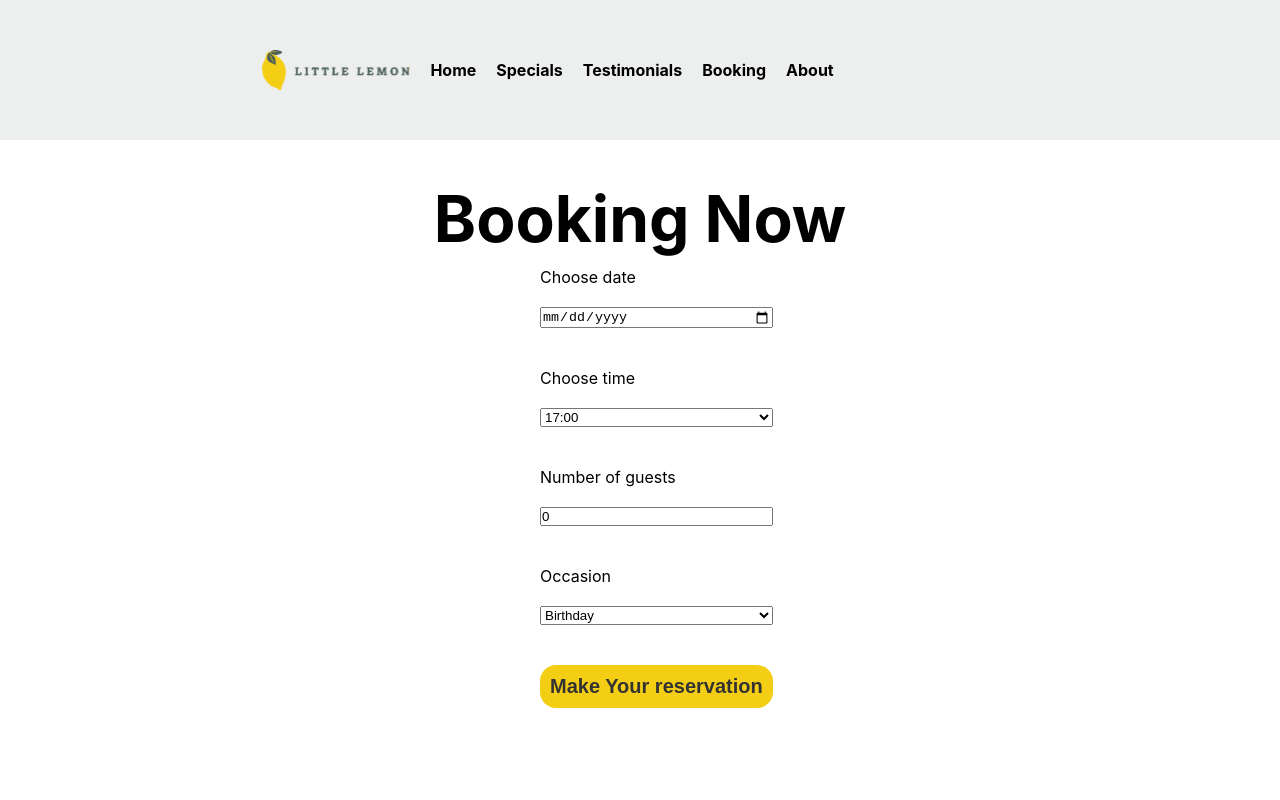
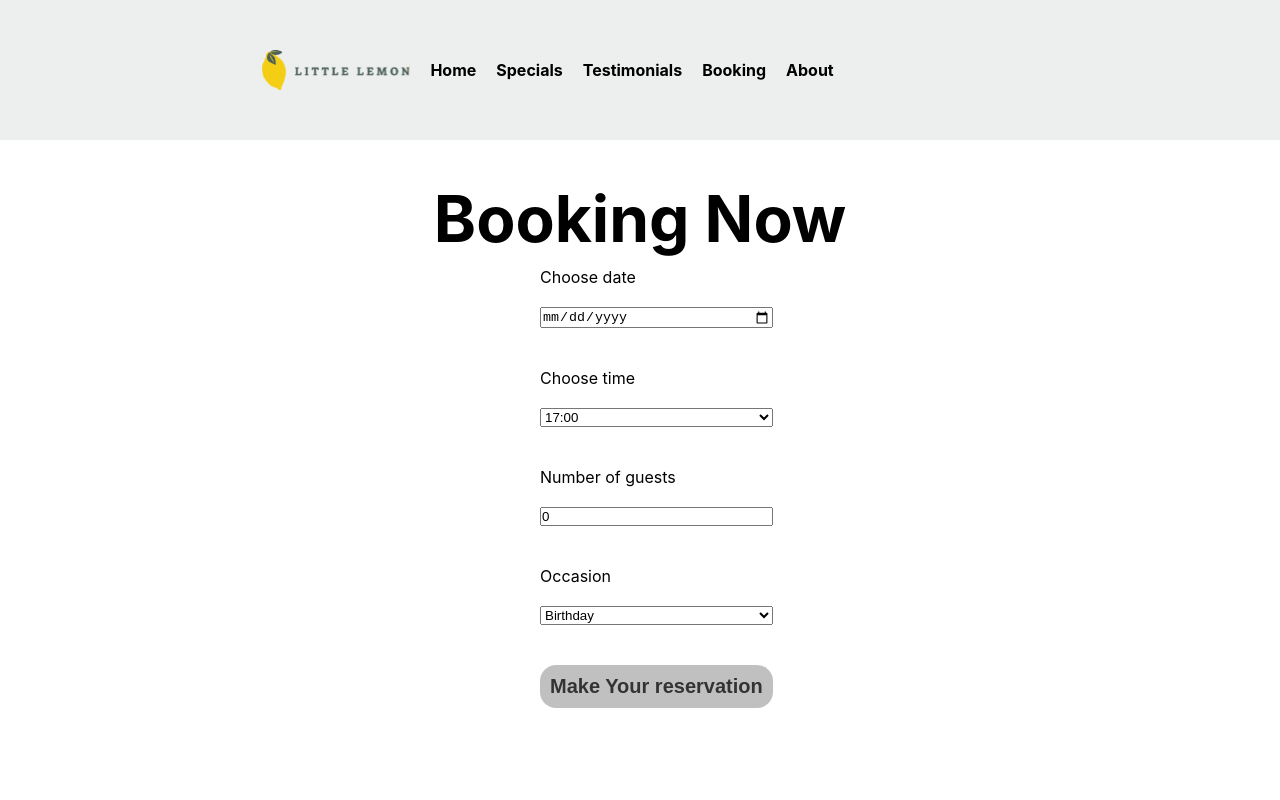
Before and after one commit to Mr-Monty999/meta-frontend-project-capstone, a React (Create React App) app: page /booking in a window 1280 px wide. Shown: the top 800 px of the page. Built offline with nearby package versions, Linux system fonts and the light colour scheme.

Commit message:
add test for form validation

```diff
--- a/src/App.css
+++ b/src/App.css
@@ -307,6 +307,6 @@ section {
   font-weight: bold;
 }
 .btn:disabled{
-  background-color: #495e57;
+  background-color: silver;
   cursor:not-allowed;
 }
--- a/src/components/BookingForm.js
+++ b/src/components/BookingForm.js
@@ -39,7 +39,7 @@ function BookingForm({ availableTimes, setAvailableTimes, submitForm }) {
         submitForm(values);
       }}
     >
-      {({ isValid, isSubmitting, errors, touched }) => (
+      {({ isValid, isSubmitting, errors, touched,dirty }) => (
         <Form
           // onSubmit={formik.handleSubmit}
           style={{
@@ -122,7 +122,7 @@ function BookingForm({ availableTimes, setAvailableTimes, submitForm }) {
           </p>
 
           <input
-            disabled={!isValid}
+            disabled={!isValid || !dirty}
             className="btn bg-primary-1"
             type="submit"
             value="Make Your reservation"
```
Also changed, not shown: 1 other file (tests, documents, lock files or other folders).
